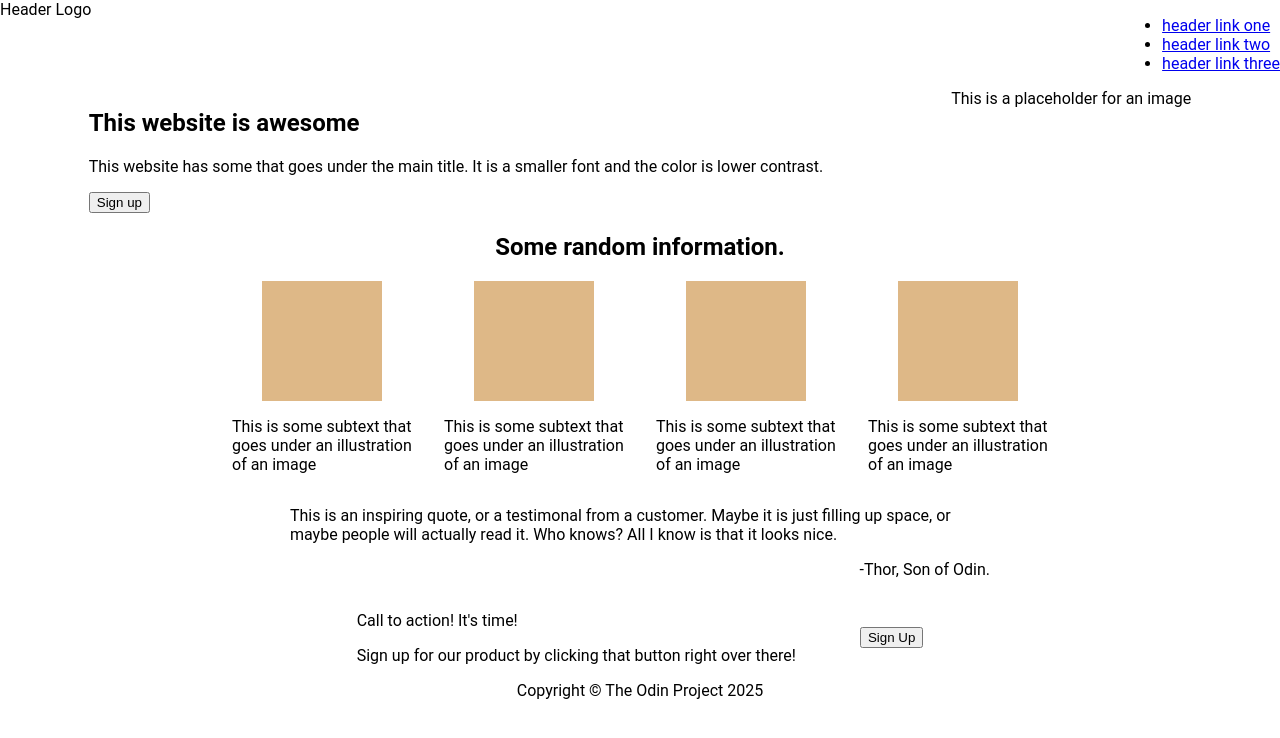
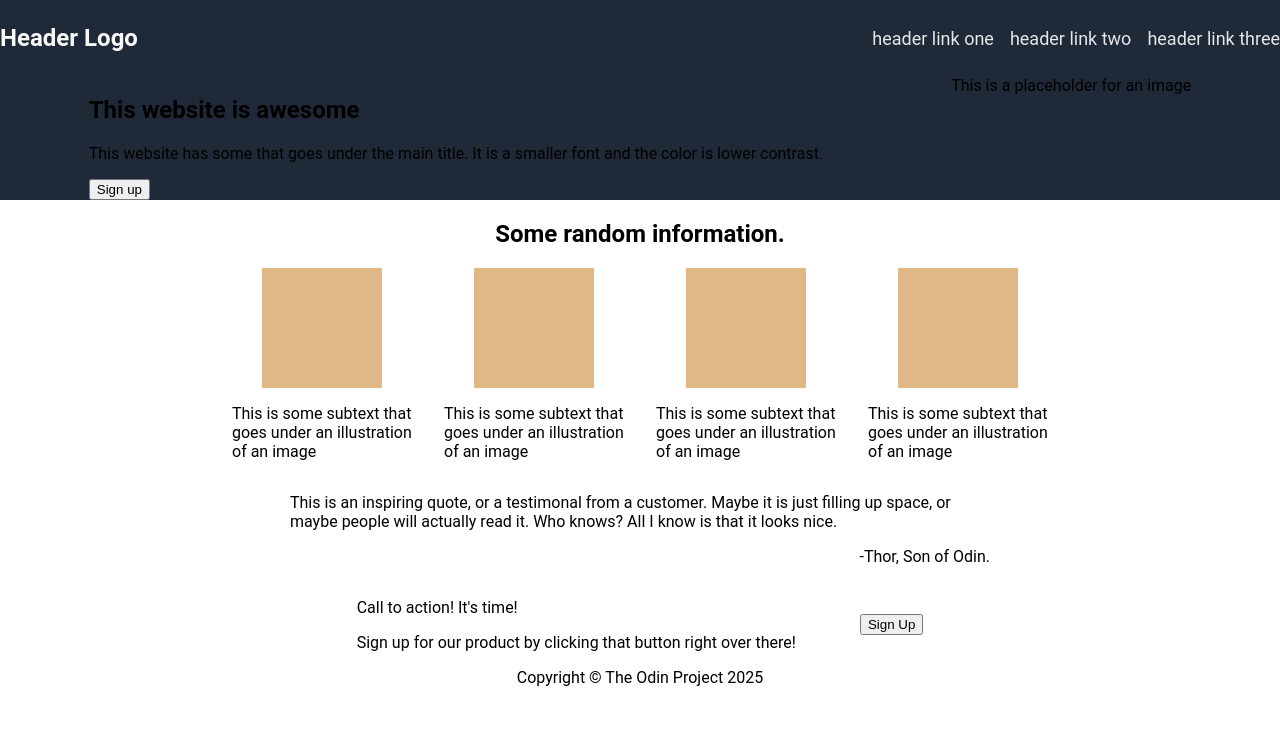
Before and after one commit to gnsbdslm/landing-page, a plain HTML site: page index.html in a window 1280 px wide. Drawn offline with Linux system fonts and the light colour scheme.

Commit message:
Style lists and links. Add colors to elements. Add p selector to header logo.

```diff
--- a/index.html
+++ b/index.html
@@ -9,7 +9,7 @@
 <body>
     <header>
         <div class="header-container">
-            <div class="left-nav">Header Logo</div>
+            <div class="left-nav"><p>Header Logo</p></div>
             <div class="right-nav">
                 <ul>
                     <li><a href="#">header link one</a></li>
--- a/style.css
+++ b/style.css
@@ -7,12 +7,14 @@ body {
 .header-container {
     display: flex;
     justify-content: space-between;
+    background-color: #1F2937;
 }
 
 .hero {
     display: flex;
     justify-content: center;
     gap: 128px;
+    background-color: #1F2937;
 }
 
 #info {
@@ -61,3 +63,26 @@ body {
 .footer {
     text-align: center;
 }
+
+
+ul {
+    display: flex;
+    gap: 16px;
+    list-style: none;
+}
+
+a {
+    text-decoration: none;
+    font-size: 18px;
+    color: #e5e7eb;
+}
+
+.left-nav p {
+    font-size: 24px;
+    color: #f9faf8;
+    font-weight: 600;
+}
+
+.right-nav {
+    align-self: center;
+}
```
